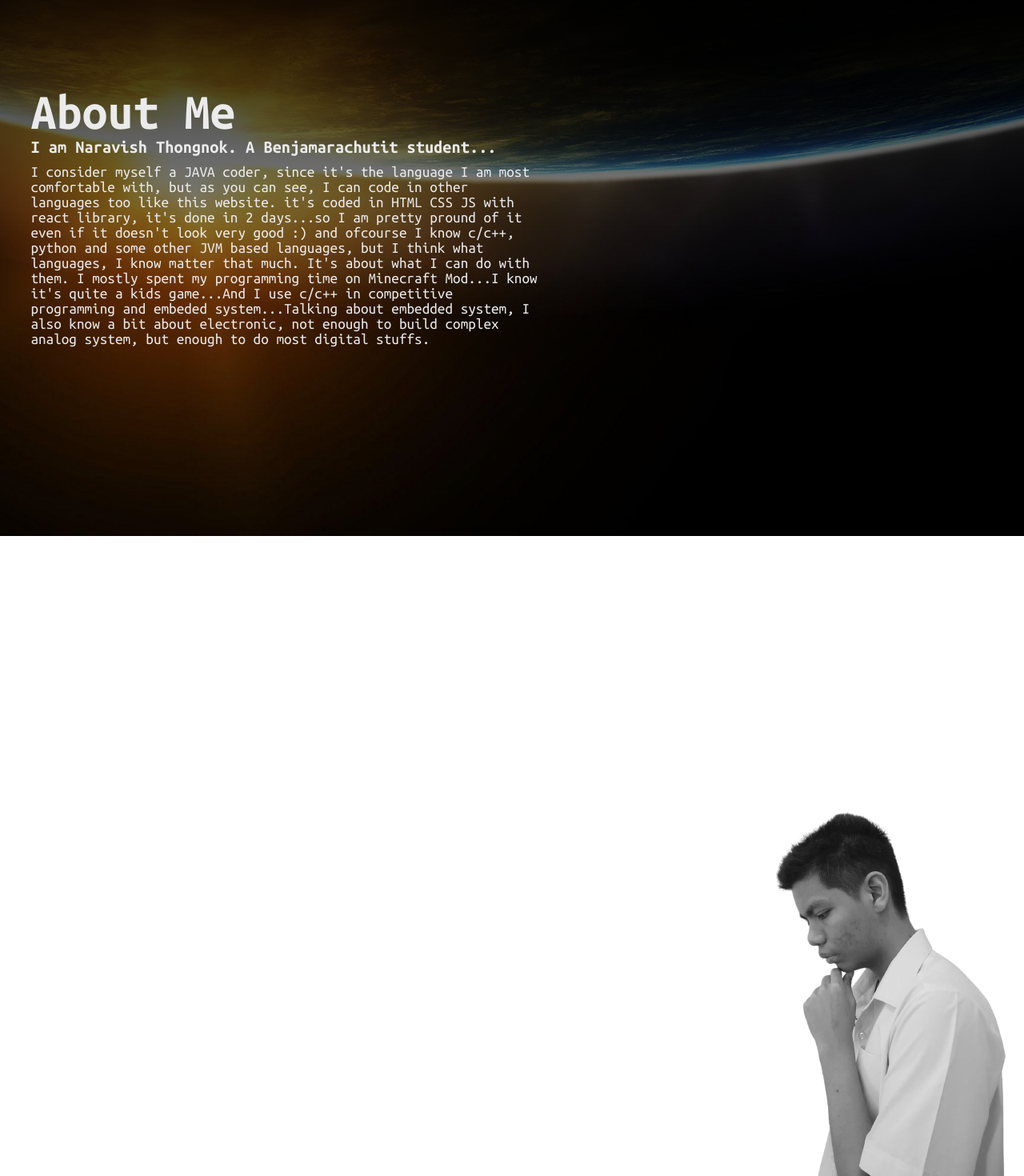
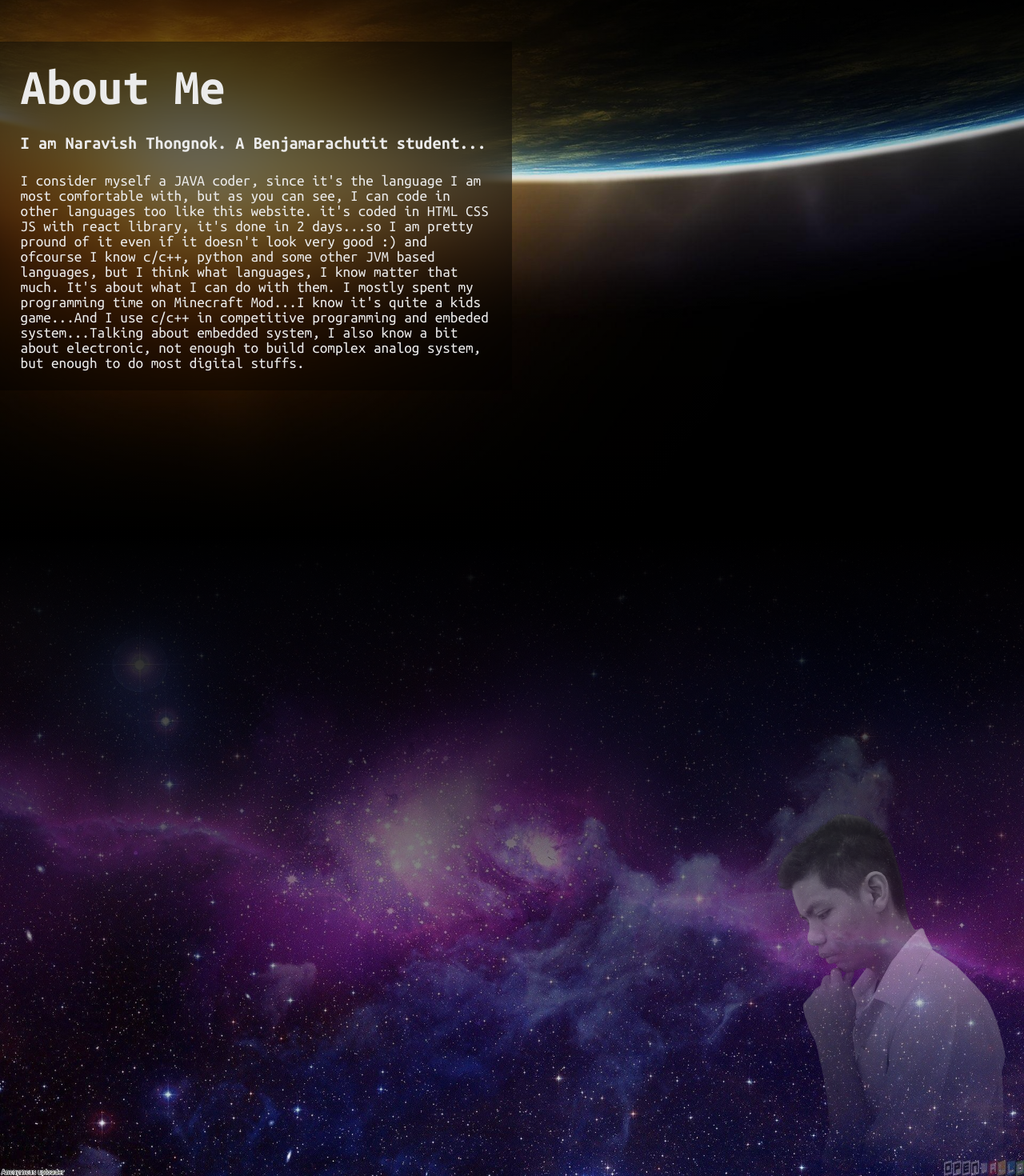
Before and after one commit to ILUVpwny/PortfolioReact, a React (Create React App) app: page / in a window 1280 px wide. Shown: the part 130-1600 px from the top of the page at 80% size. Built offline with nearby package versions, Linux system fonts and the light colour scheme.

Commit message:
Add Projects compoent

```diff
--- a/src/App.js
+++ b/src/App.js
@@ -2,6 +2,7 @@ import './App.css';
 import Navbar from './components/Navbar';
 import Header from './components/Header';
 import AboutMe from './components/AboutMe';
+import Projects from './components/Projects/Projects';
 
 function App() {
   return (
@@ -9,6 +10,7 @@ function App() {
         <Navbar />
         <Header />
         <AboutMe />
+        <Projects />
     </div>
   );
 }
--- a/src/components/AboutMe/AboutMe.css
+++ b/src/components/AboutMe/AboutMe.css
@@ -1,5 +1,5 @@
 .AboutMe{
-    background-image: linear-gradient(rgba(0, 0, 0, 1),rgba(0, 0, 0, 0)) , url('../../image/AboutMe_bg.png');
+    background-image: linear-gradient(rgba(0, 0, 0, 1),rgba(0, 0, 0, 0),rgba(0, 0, 0, 1)) , url('../../image/AboutMe_bg.png');
     background-size: cover;
     background-position-x: center;
     height: 100vh;
@@ -9,31 +9,36 @@
 }
 
 .AboutMe-Text{
-    margin-left: 3vw;
     width: 50vw;
+    background: hsl(0 0% 0% /0.5);
+        backdrop-filter: blur(3rem);
 }
 .AboutMe-Header{
+    margin: 2vw;
     font-size: 4rem;
     font-weight: bold;
 }
 
 .AboutMe-Intro{
+    margin: 2vw;
     font-size: 1.4rem;
     font-weight: bold;
 }
 
 .AboutMe-Main{
+    margin: 2vw;
     margin-top: 10px;
     font-size: 1.2rem;
 }
 
 .AboutMe-Me{
     position: absolute;
+    mask-image: linear-gradient(to bottom, rgba(0,0,0,1), rgba(0,0,0,0));
     right: 0px;
     bottom: -100vh;
 }
 
-@media screen and (max-width:40em){
+@media screen and (max-width:50em){
     .AboutMe-Me{
         visibility: hidden;
         right: 0;
--- a/src/components/Navbar/MenuItems.js
+++ b/src/components/Navbar/MenuItems.js
@@ -11,7 +11,7 @@ const MenuItems = [
     },
     {
         title: 'PROJECTS',
-        url: '#',
+        url: '#Projects',
         cName: 'nav-links'
     },
 ]
--- /dev/null
+++ b/src/components/Projects/Projects.css
@@ -0,0 +1,9 @@
+.Projects {
+    background-image: linear-gradient(rgba(0, 0, 0, 1),rgba(0, 0, 0, 0)) , url('../../image/Project_bg.jpg');
+    background-size: cover;
+    background-position-x: center;
+    height: 100vh;
+    width: 100vw;
+    display: flex;
+    align-items: center;
+}
--- /dev/null
+++ b/src/components/Projects/Projects.js
@@ -0,0 +1,9 @@
+import React from 'react'
+import './Projects.css'
+export default function Projects() {
+    return (
+        <div className='Projects' id='Projects'>
+
+        </div>
+    )
+}
--- /dev/null
+++ b/src/components/Projects/index.js
@@ -0,0 +1,3 @@
+import Projects from "./Projects";
+
+export default Projects
```
Also changed, not shown: src/image/Project_bg.jpg (added).
